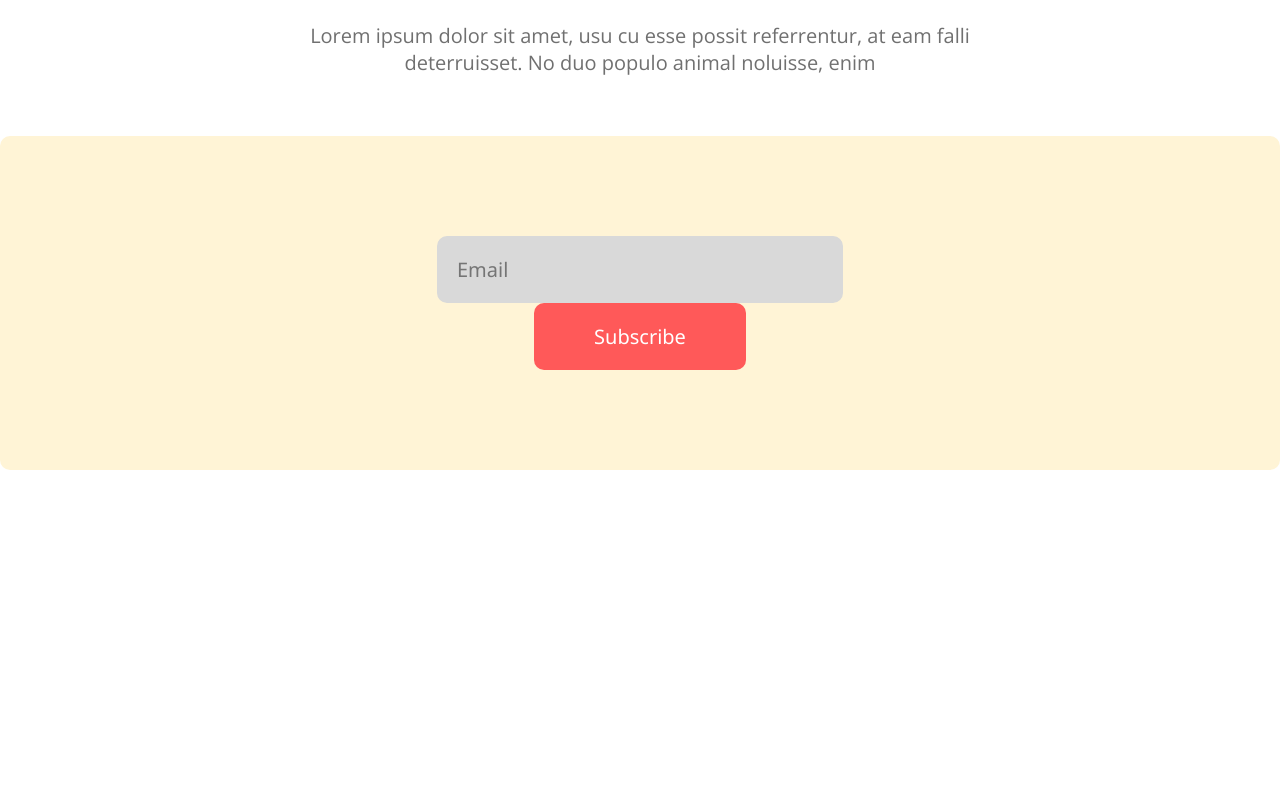
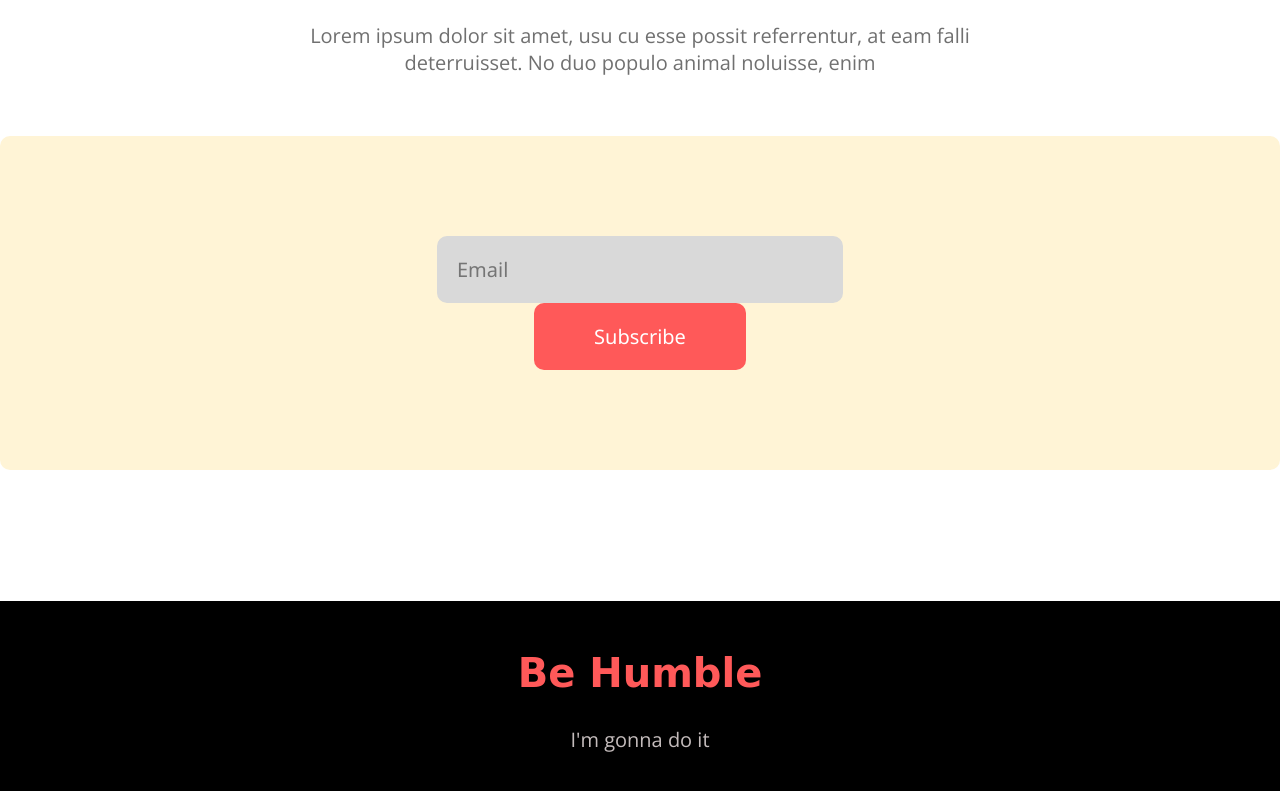
Before and after one commit to asrafsujan247/project-donation, a plain HTML site: page index.html in a window 1280 px wide. Shown: the part 3399-4190 px from the top of the page. Before the commit the page ends 4000 px from the top, so only its background shows below. Drawn offline with nearby package versions, Linux system fonts and the light colour scheme.

Commit message:
added footer section

```diff
--- a/index.html
+++ b/index.html
@@ -110,8 +110,11 @@
         </div>
     </div>
 </div>
-<footer>
-
+<footer class="footer">
+    <div class="footer-info">
+        <h2 class="footer-title">Be Humble</h2>
+        <p class="confidence">I'm gonna do it</p>
+    </div>
 </footer>
 
 </html>
--- a/styles/style.css
+++ b/styles/style.css
@@ -270,3 +270,26 @@
     font-family: 'Segoe UI', Tahoma, Geneva, Verdana, sans-serif;
 }
 /* footer section */
+.footer{
+    display: flex;
+    width: 100%;
+    height: 25vh;
+    justify-content: center;
+    align-items: center;
+    background-color: black;
+    text-align: center;
+}
+.footer-info{
+    color: white;
+}
+.footer-title{
+    color: #FF5959;
+    font-family: cursive;
+    font-size: 40px;
+    font-weight: 800;
+    margin-bottom: 30px;
+}
+.confidence{
+    color: #c4bcbc;
+    font-size: 20px;
+}
```
